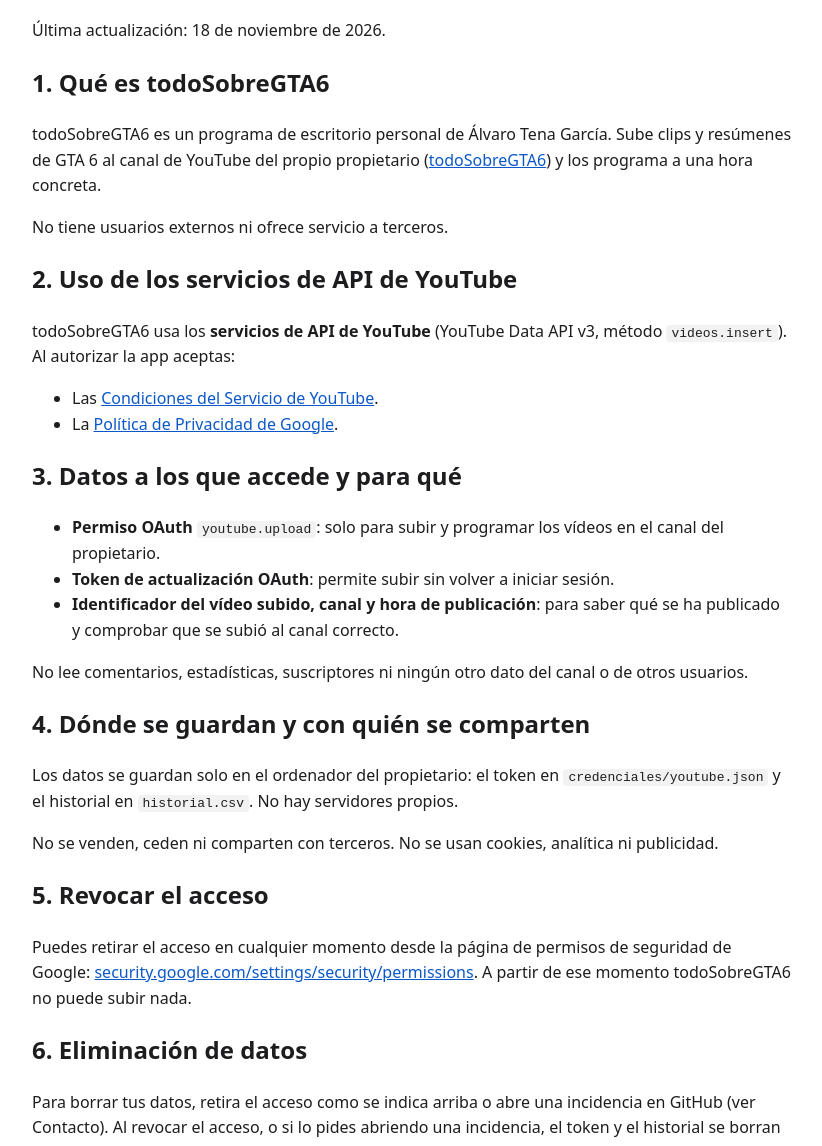
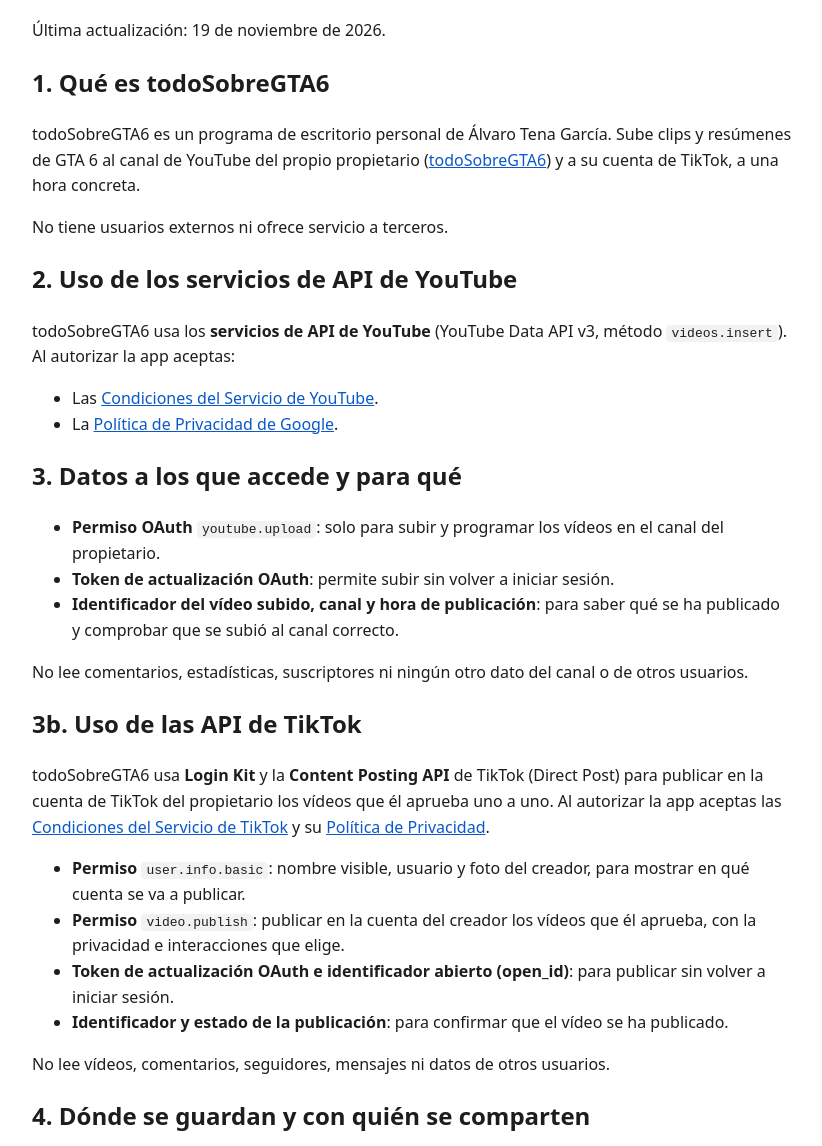
Before and after one commit to alvaro-tena/shorts-ia-legal, a plain HTML site: page gta/privacidad.html in a window 1280 px wide. Shown: the part 269-1415 px from the top of the page, without its empty margins (228-1050 px from the left). Drawn offline with Linux system fonts and the light colour scheme.

Commit message:
todoSobreGTA6: privacidad y condiciones cubren también TikTok
Para la app de TikTok de GTA (Login Kit + Content Posting API).

Co-Authored-By: Claude Opus 5.5 <noreply@anthropic.com>

```diff
--- a/gta/privacidad.html
+++ b/gta/privacidad.html
@@ -11,10 +11,10 @@
 <p><img src="icono.png" alt="Icono de todoSobreGTA6" width="96" height="96"></p>
 <p><a href="index.html">← todoSobreGTA6</a></p>
 <h1>Política de privacidad</h1>
-<p>Última actualización: 18 de noviembre de 2026.</p>
+<p>Última actualización: 19 de noviembre de 2026.</p>
 
 <h2>1. Qué es todoSobreGTA6</h2>
-<p>todoSobreGTA6 es un programa de escritorio personal de Álvaro Tena García. Sube clips y resúmenes de GTA 6 al canal de YouTube del propio propietario (<a href="https://www.youtube.com/channel/UCTR_mUL8YXxdQkm8scvlA4Q">todoSobreGTA6</a>) y los programa a una hora concreta.</p>
+<p>todoSobreGTA6 es un programa de escritorio personal de Álvaro Tena García. Sube clips y resúmenes de GTA 6 al canal de YouTube del propio propietario (<a href="https://www.youtube.com/channel/UCTR_mUL8YXxdQkm8scvlA4Q">todoSobreGTA6</a>) y a su cuenta de TikTok, a una hora concreta.</p>
 <p>No tiene usuarios externos ni ofrece servicio a terceros.</p>
 
 <h2>2. Uso de los servicios de API de YouTube</h2>
@@ -32,12 +32,22 @@
 </ul>
 <p>No lee comentarios, estadísticas, suscriptores ni ningún otro dato del canal o de otros usuarios.</p>
 
+<h2 id="tiktok">3b. Uso de las API de TikTok</h2>
+<p>todoSobreGTA6 usa <strong>Login Kit</strong> y la <strong>Content Posting API</strong> de TikTok (Direct Post) para publicar en la cuenta de TikTok del propietario los vídeos que él aprueba uno a uno. Al autorizar la app aceptas las <a href="https://www.tiktok.com/legal/page/global/terms-of-service/en">Condiciones del Servicio de TikTok</a> y su <a href="https://www.tiktok.com/legal/page/global/privacy-policy/en">Política de Privacidad</a>.</p>
+<ul>
+  <li><strong>Permiso</strong> <code>user.info.basic</code>: nombre visible, usuario y foto del creador, para mostrar en qué cuenta se va a publicar.</li>
+  <li><strong>Permiso</strong> <code>video.publish</code>: publicar en la cuenta del creador los vídeos que él aprueba, con la privacidad e interacciones que elige.</li>
+  <li><strong>Token de actualización OAuth e identificador abierto (open_id)</strong>: para publicar sin volver a iniciar sesión.</li>
+  <li><strong>Identificador y estado de la publicación</strong>: para confirmar que el vídeo se ha publicado.</li>
+</ul>
+<p>No lee vídeos, comentarios, seguidores, mensajes ni datos de otros usuarios.</p>
+
 <h2>4. Dónde se guardan y con quién se comparten</h2>
-<p>Los datos se guardan solo en el ordenador del propietario: el token en <code>credenciales/youtube.json</code> y el historial en <code>historial.csv</code>. No hay servidores propios.</p>
+<p>Los datos se guardan solo en el ordenador del propietario: los tokens en <code>credenciales/youtube.json</code> y <code>credenciales/tiktok.json</code> y el historial en <code>historial.csv</code>. No hay servidores propios.</p>
 <p>No se venden, ceden ni comparten con terceros. No se usan cookies, analítica ni publicidad.</p>
 
 <h2>5. Revocar el acceso</h2>
-<p>Puedes retirar el acceso en cualquier momento desde la página de permisos de seguridad de Google: <a href="https://security.google.com/settings/security/permissions">security.google.com/settings/security/permissions</a>. A partir de ese momento todoSobreGTA6 no puede subir nada.</p>
+<p>Puedes retirar el acceso en cualquier momento desde la página de permisos de seguridad de Google: <a href="https://security.google.com/settings/security/permissions">security.google.com/settings/security/permissions</a>. En TikTok: <em>Ajustes y privacidad &gt; Seguridad &gt; Permisos de apps</em>. A partir de ese momento todoSobreGTA6 no puede subir nada.</p>
 
 <h2 id="eliminacion">6. Eliminación de datos</h2>
 <p>Para borrar tus datos, retira el acceso como se indica arriba o abre una incidencia en GitHub (ver Contacto). Al revocar el acceso, o si lo pides abriendo una incidencia, el token y el historial se borran del ordenador en un máximo de 7 días.</p>
```
Also changed, not shown: gta/condiciones.html (+3 -3 lines).
